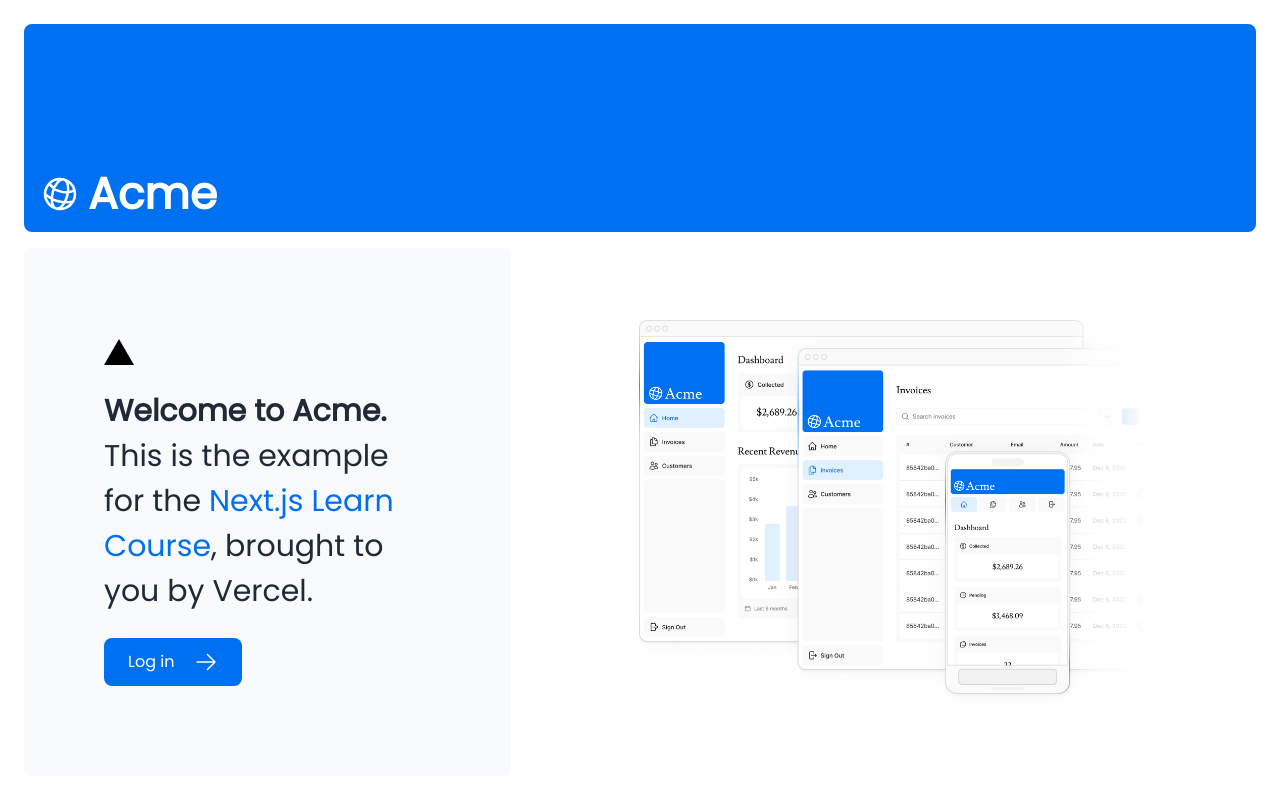
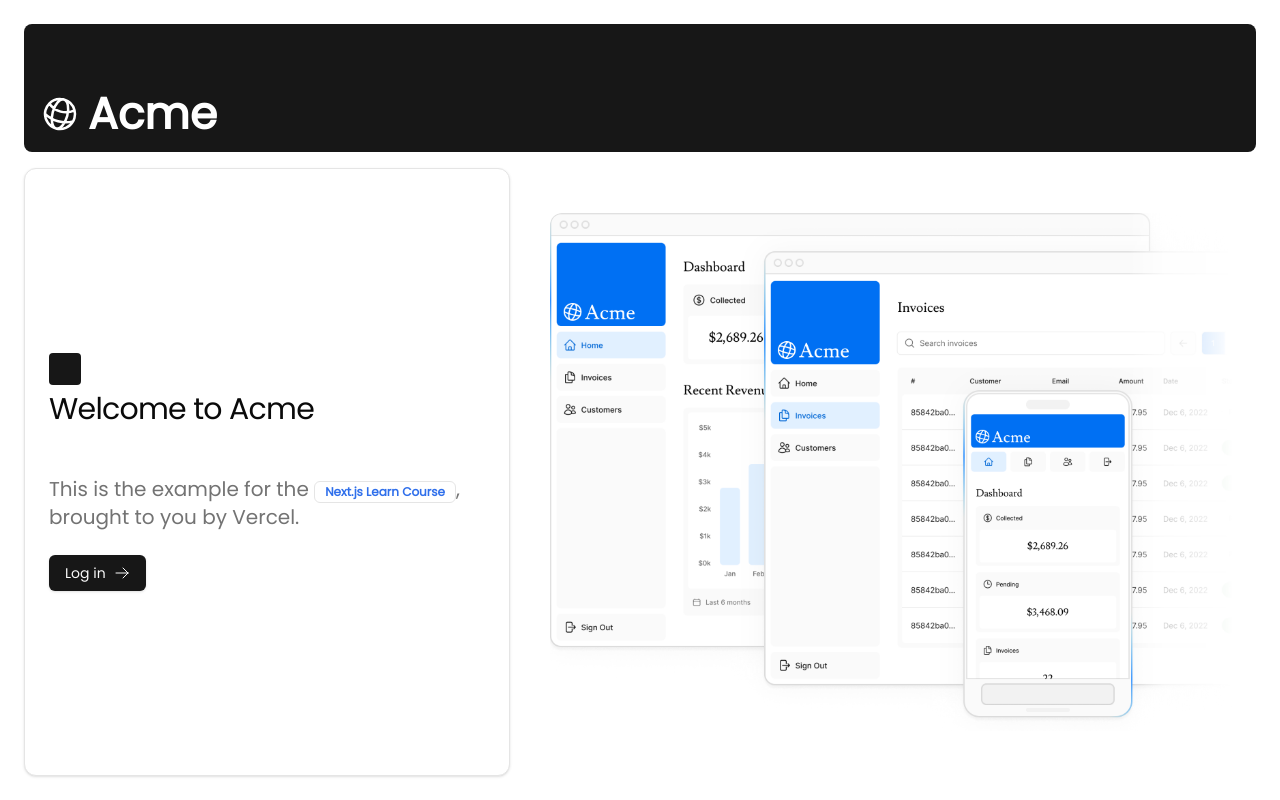
Before and after one commit to aardnsyhs/nextjs-dashboard, a Next.js app: page / in a window 1280 px wide. Built offline with nearby package versions, Linux system fonts and the light colour scheme; a web font is replaced by a local one.

Commit message:
feat: refactor page layout with Card components for improved structure and styling

```diff
--- a/app/page.tsx
+++ b/app/page.tsx
@@ -1,50 +1,68 @@
 import AcmeLogo from "@/app/ui/acme-logo";
 import { ArrowRightIcon } from "@heroicons/react/24/outline";
 import Link from "next/link";
-import styles from "@/app/ui/home.module.css";
 import { poppins } from "@/app/ui/fonts";
 import Image from "next/image";
+import { Button } from "@/components/ui/button";
+import { Card, CardContent, CardHeader, CardTitle } from "@/components/ui/card";
+import { Badge } from "@/components/ui/badge";
 
 export default function Page() {
   return (
-    <main className="flex min-h-screen flex-col p-6">
-      <div className="flex h-20 shrink-0 items-end rounded-lg bg-blue-500 p-4 md:h-52">
+    <main className="flex min-h-screen flex-col p-4 md:p-6">
+      <div className="flex h-16 md:h-32 items-end rounded-lg bg-primary p-4">
         <AcmeLogo />
       </div>
       <div className="mt-4 flex grow flex-col gap-4 md:flex-row">
-        <div className="flex flex-col justify-center gap-6 rounded-lg bg-gray-50 px-6 py-10 md:w-2/5 md:px-20">
-          <div className="relative w-0 h-0 border-l-[15px] border-r-[15px] border-b-[26px] border-l-transparent border-r-transparent border-b-black" />
-          <p
-            className={`${poppins.className} antialiased text-xl text-gray-800 md:text-3xl md:leading-normal`}
+        <Card className="flex flex-col justify-center gap-6 md:w-2/5">
+          <CardHeader>
+            <div className="h-8 w-8 bg-primary rounded-sm" />
+            <CardTitle
+              className={`${poppins.className} text-xl md:text-3xl mt-4`}
             >
-            <strong>Welcome to Acme.</strong> This is the example for the{" "}
-            <a href="https://nextjs.org/learn/" className="text-blue-500">
+              Welcome to Acme
+            </CardTitle>
+          </CardHeader>
+          <CardContent className="space-y-6">
+            <div className="text-muted-foreground text-lg md:text-xl">
+              This is the example for the{" "}
+              <Link href="https://nextjs.org/learn/" passHref>
+                <Badge
+                  variant="outline"
+                  className="text-blue-600 hover:text-blue-600"
+                >
                   Next.js Learn Course
-            </a>
+                </Badge>
+              </Link>
               , brought to you by Vercel.
-          </p>
-          <Link
-            href="/login"
-            className="flex items-center gap-5 self-start rounded-lg bg-blue-500 px-6 py-3 text-sm font-medium text-white transition-colors hover:bg-blue-400 md:text-base"
-          >
-            <span>Log in</span> <ArrowRightIcon className="w-5 md:w-6" />
+            </div>
+            <Button asChild className="w-full md:w-auto">
+              <Link href="/login" className="gap-2">
+                <span>Log in</span>
+                <ArrowRightIcon className="w-4 h-4" />
               </Link>
-        </div>
-        <div className="flex items-center justify-center p-6 md:w-3/5 md:px-28 md:py-12">
+            </Button>
+          </CardContent>
+        </Card>
+        <div className="flex items-center justify-center p-6 md:w-3/5">
+          <Card className="overflow-hidden border-none shadow-none">
             <Image
               src="/hero-desktop.png"
               width={1000}
               height={760}
-            className="hidden md:block"
-            alt="Screenshots of the dashboard project showing desktop version"
+              className="hidden md:block rounded-lg"
+              alt="Dashboard desktop version"
+              priority
             />
             <Image
               src="/hero-mobile.png"
-            alt="alt"
               width={560}
               height={620}
-            className="md:hidden"
+              className="md:hidden rounded-lg"
+              alt="Dashboard mobile version"
+              priority
             />
+          </Card>
         </div>
       </div>
     </main>
```
Lines whose indentation alone changed are shown as unchanged.
